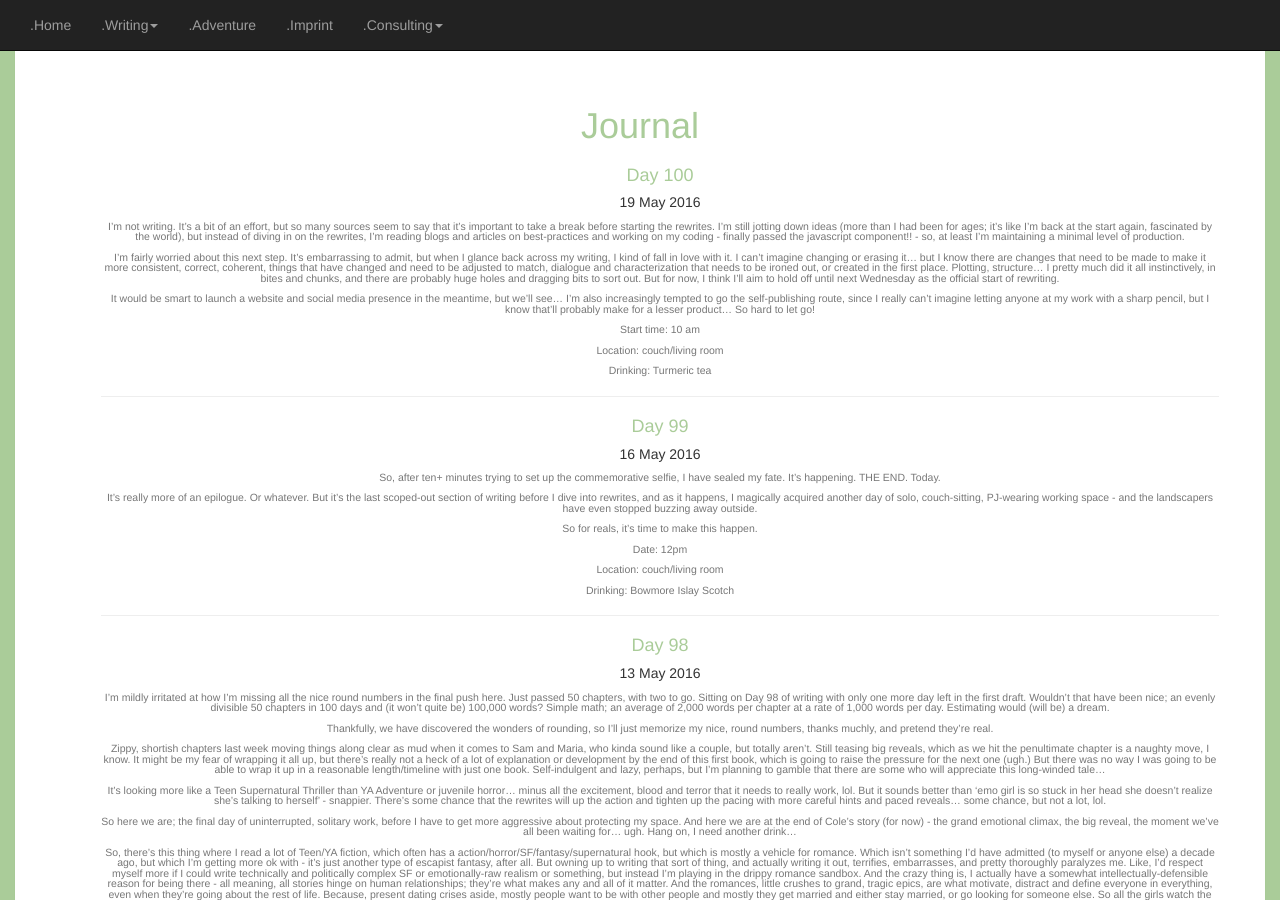
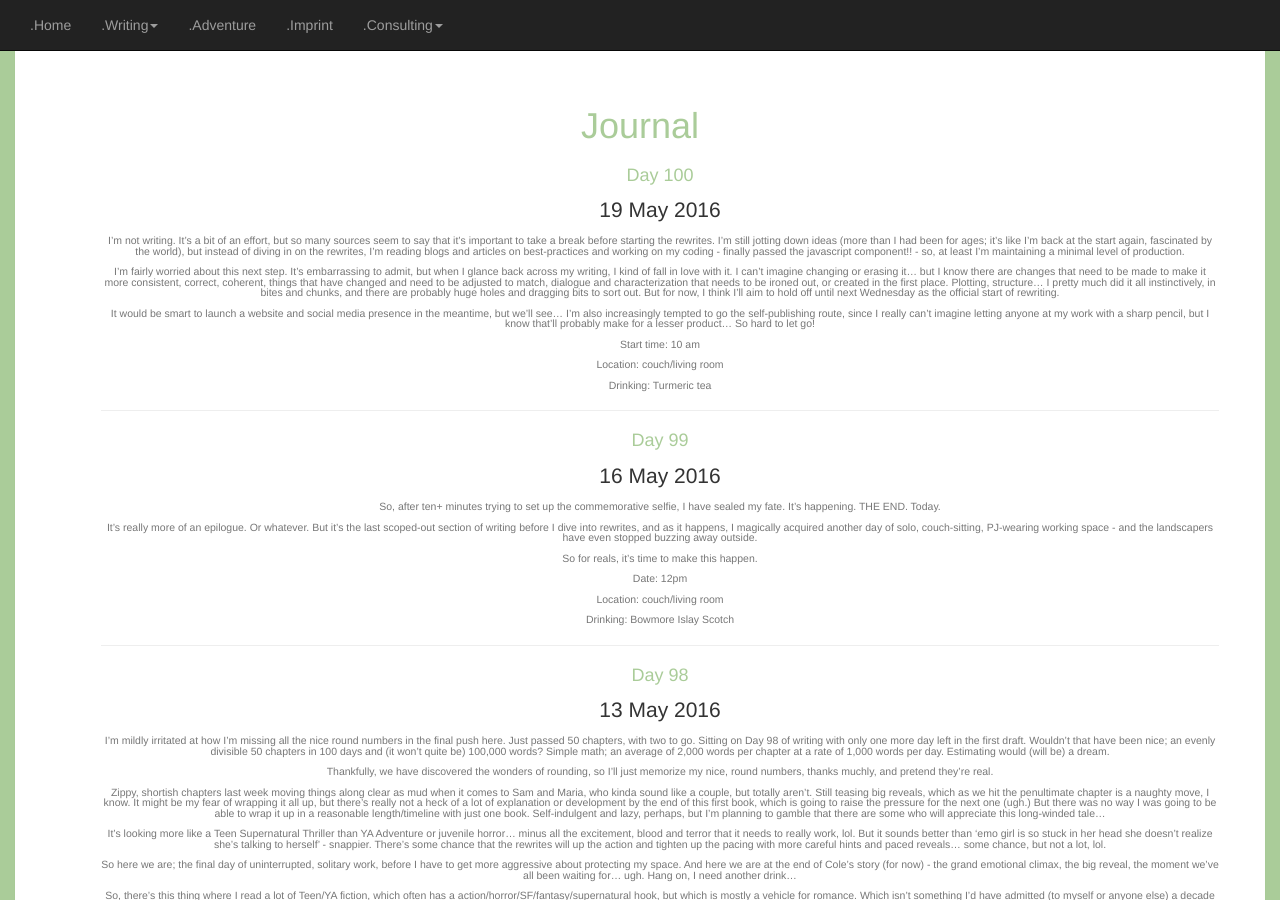
Before and after one commit to kaiewiggins/kaiewiggins.github.io, a Jekyll site: the page built from journal/index.html, in a window 1280 px wide and 900 px high. Built offline with Jekyll 4.4.1, drawn with Linux system fonts in a browser that asks for light colours; nearby versions of some CDN libraries.

Commit message:
try p style

```diff
--- a/journal/index.html
+++ b/journal/index.html
@@ -9,7 +9,7 @@ title: kaie.Journal
 	<ul class="posts">
 	  {% for post in site.posts %}
 	    	<a href="{{ post.url }}" title="{{ post.title }}"><h4>{{ post.title }}</h4></a>
-	    	<span><h5>{{ post.date | date_to_string }}</h5></span>
+	    	<span><p>{{ post.date | date_to_string }}</p></span>
 	    	<h5><small>{{post.content}}</small></h5><hr>
 	  {% endfor %}
 	    	</ul>
```
